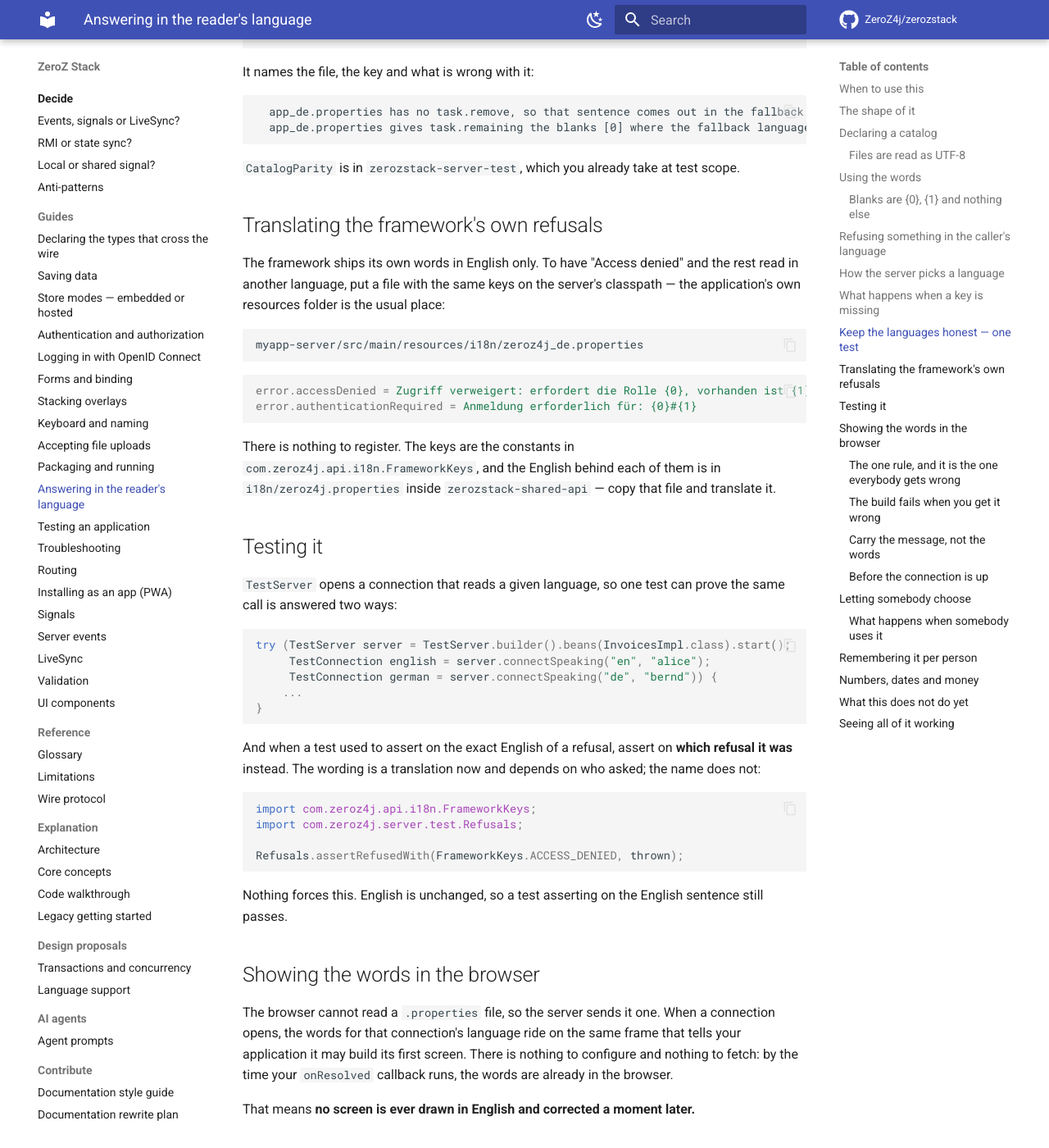
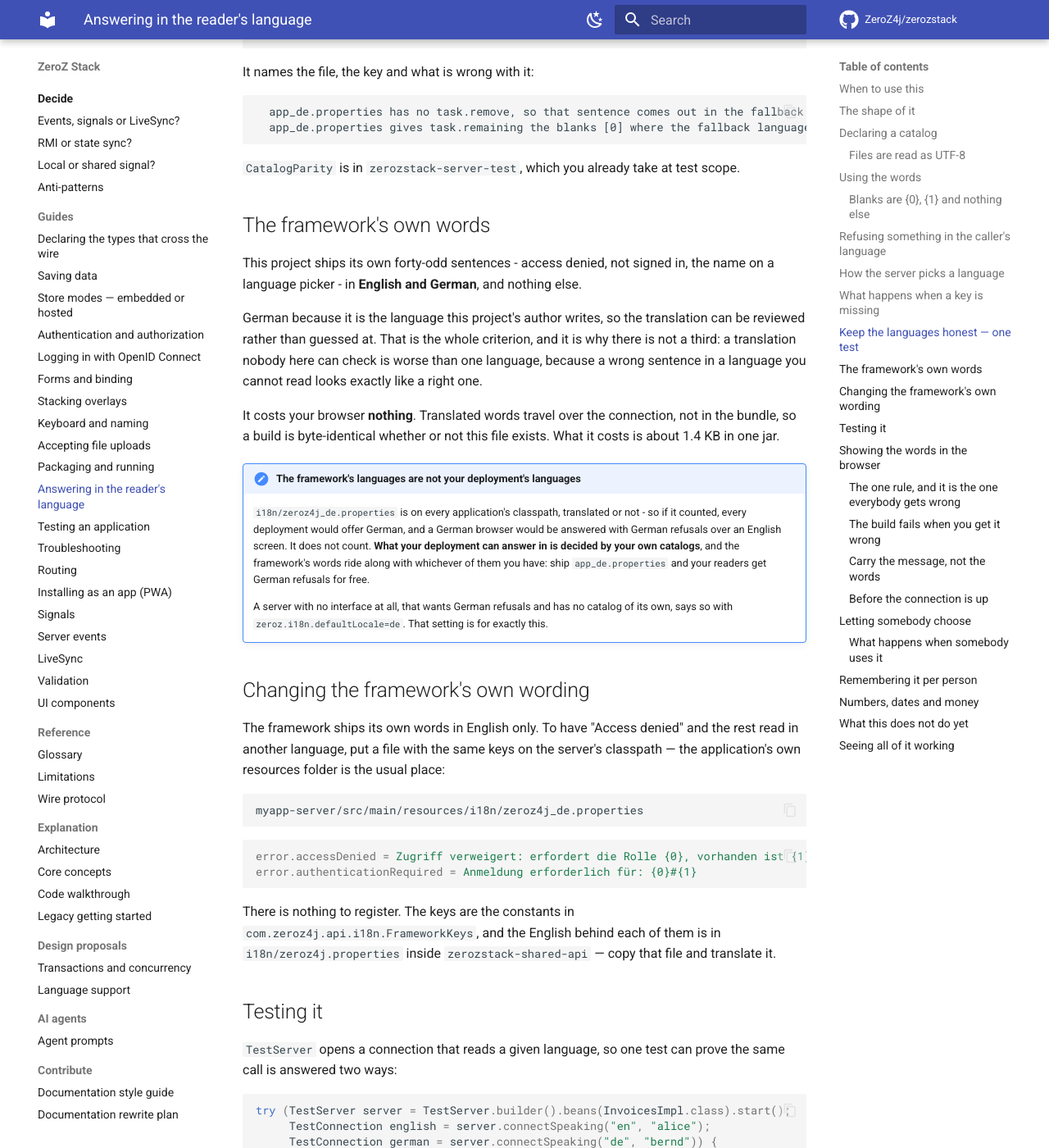
Before and after one commit to ZeroZ4j/zerozstack, an MkDocs documentation site: the page built from docs/guides/language.md, in a window 1280 px wide and 1400 px high, scrolled down 4717 px. Shown: the whole window at 82% size. Built offline with MkDocs 1.6.1 and Material for MkDocs 9.7.7, drawn with Linux system fonts in a browser that asks for light colours; comment, search, counter and statistics services are not loaded; some of the changed text lies outside the part shown.

Commit message:
The framework speaks German too, and the drift check can see it
Shipping its own words in English only was a trap, not a default: the language
picker carries a built-in name from the framework's catalog, so the one control
a non-English reader most needs would have been labeled in a language they may
not read - unless every application shipped its own copy to work around it.

German because it is the language this project's author writes, so the
translation can be reviewed rather than guessed at. It costs the browser
nothing: removing the file leaves a byte-identical bundle, measured, because
translated words travel over the connection.

The framework's languages are deliberately not the deployment's. Its German is
on every application's classpath, so counting it would answer a German browser
with German refusals over an English screen - the half-translated screen the
narrowing rule exists to prevent, from the other side.

The drift check now finds a translation whose fallback lives in another module,
which was the one set of files it could never see. It found a real one at once:
this repository's own German test catalog had been missing a key since that key
was added.

Co-Authored-By: Claude Opus 5 <noreply@anthropic.com>

```diff
--- a/docs/guides/language.md
+++ b/docs/guides/language.md
@@ -210,7 +210,31 @@ It names the file, the key and what is wrong with it:
 
 `CatalogParity` is in `zerozstack-server-test`, which you already take at test scope.
 
-## Translating the framework's own refusals
+## The framework's own words
+
+This project ships its own forty-odd sentences - access denied, not signed in, the name on a
+language picker - in **English and German**, and nothing else.
+
+German because it is the language this project's author writes, so the translation can be reviewed
+rather than guessed at. That is the whole criterion, and it is why there is not a third: a
+translation nobody here can check is worse than one language, because a wrong sentence in a language
+you cannot read looks exactly like a right one.
+
+It costs your browser **nothing**. Translated words travel over the connection, not in the bundle,
+so a build is byte-identical whether or not this file exists. What it costs is about 1.4 KB in one
+jar.
+
+!!! note "The framework's languages are not your deployment's languages"
+    `i18n/zeroz4j_de.properties` is on every application's classpath, translated or not - so if it
+    counted, every deployment would offer German, and a German browser would be answered with German
+    refusals over an English screen. It does not count. **What your deployment can answer in is
+    decided by your own catalogs**, and the framework's words ride along with whichever of them you
+    have: ship `app_de.properties` and your readers get German refusals for free.
+
+    A server with no interface at all, that wants German refusals and has no catalog of its own,
+    says so with `zeroz.i18n.defaultLocale=de`. That setting is for exactly this.
+
+## Changing the framework's own wording
 
 The framework ships its own words in English only. To have "Access denied" and the rest read in
 another language, put a file with the same keys on the server's classpath — the application's own
@@ -354,8 +378,11 @@ and it binds itself to the language, because there is nothing else a language se
 bound to.
 
 It is a real `<select>`, so the browser supplies the keyboard: Tab reaches it, the arrow keys move
-through the choices, typing jumps by first letters, Enter takes one and Escape leaves it alone. It
-announces itself as "Language" until `setLabel(...)` gives it words of your own.
+through the choices, typing jumps by first letters, Enter takes one and Escape leaves it alone.
+
+It announces itself as "Language" in English and "Sprache" in German out of the box, because those
+are the two languages this framework ships its own words in — and `setLabel(...)` replaces that
+built-in name with words of your own.
 
 **Each language is named in itself** — `Deutsch`, `Français`, `日本語` — never in the language
 currently on screen. Somebody who has landed on a page in a language they cannot read is exactly the
@@ -467,6 +494,8 @@ Four things it does not do:
 - **The framework's own words inside the browser** — the reconnect banner, `Close` on a drawer,
   `Copied` after a copy button, the offline page — are English literals and are not in a catalog.
   The words on a `LanguageSelector` are the exception; those are.
+- **The framework ships two languages, English and German.** A third is a `.properties` file
+  somebody contributes, and it costs the browser nothing to add.
 - **Validation messages** are compiled into `<Model>_Rules` as written and are not translatable.
 - **There is no check for English left hard-coded** in a screen.
 
@@ -478,6 +507,7 @@ are not planned. The reasoning is in the
 ## Seeing all of it working
 
 `zerozstack-examples/chat-livesync` is translated into German end to end: a catalog in its shared
-module, a `LanguageSelector` in the side panel, and a German copy of the framework's own words so
-even the picker announces itself as `Sprache`. Run it, type something into the topic box, and switch
-language while you look at it.
+module and a `LanguageSelector` in the side panel. It translates none of the framework's own words -
+it does not have to, because the framework ships German itself, which is why the picker announces
+itself as `Sprache` with nothing in the example doing that. Run it, type something into the topic
+box, and switch language while you look at it.
```
Also changed, not shown: CHANGELOG.md (+35 -3 lines), docs/design/language-support.md (+31 -6 lines), docs/reference/limitations.md (+25 -2 lines), 7 other files.
